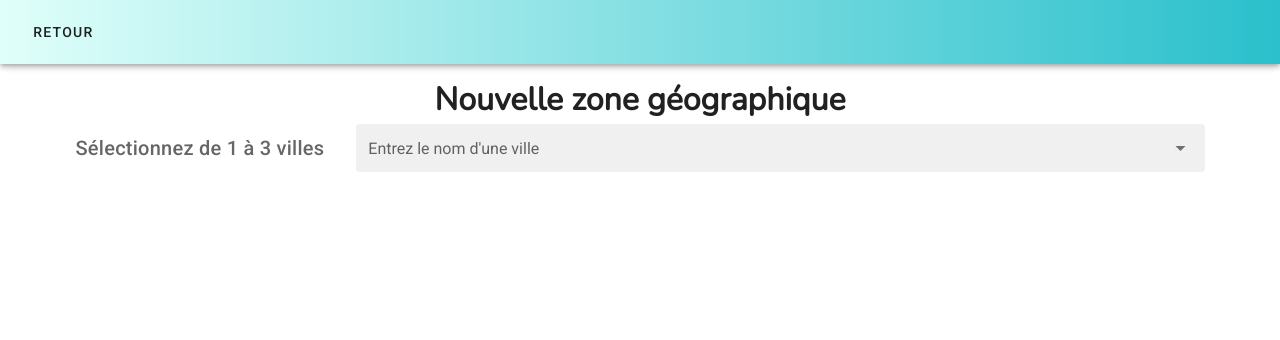
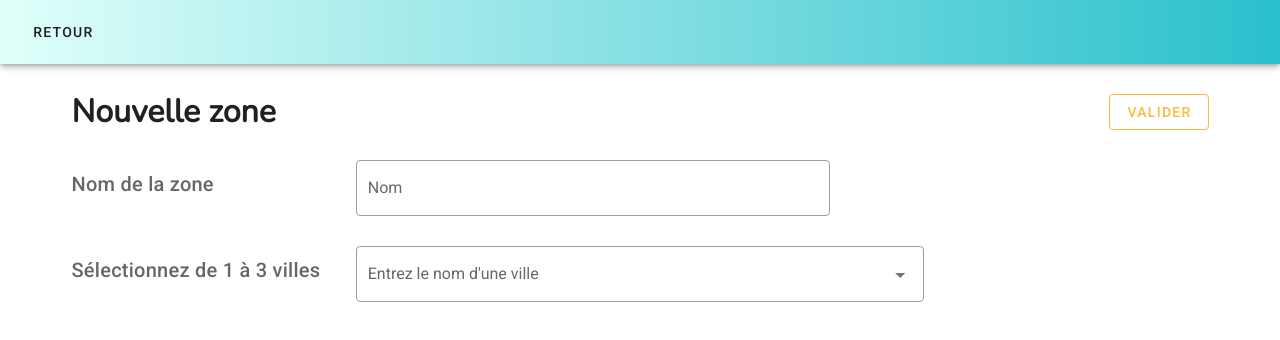
Before and after one commit to fatb38/ascanio-frontend, a Nuxt app: page /add in a window 1280 px wide. Shown: the top 340 px of the page. Built offline with nearby package versions, Linux system fonts and the light colour scheme.

Commit message:
adding form input

```diff
--- a/pages/add.vue
+++ b/pages/add.vue
@@ -1,29 +1,73 @@
 <template>
   <div>
-    <h1 class="text-center">Nouvelle zone géographique</h1>
+    <div class="d-flex justify-space-between align-center pa-3">
+      <h1 class="text-center">Nouvelle zone</h1>
+      <v-btn
+        outlined
+        color="primary"
+      >
+        Valider
+      </v-btn>
+    </div>
     <v-container fluid>
       <v-form ref="form" v-model="valid">
-        <v-row>
-          <v-subheader class="title">Sélectionnez de 1 à 3 villes</v-subheader>
+        <v-row no-gutters>
+          <v-col cols="12" sm="3">
+            <v-subheader class="title px-0">Nom de la zone</v-subheader>
+          </v-col>
+          <v-col cols="12" sm="5">
+            <v-text-field
+              v-model="name"
+              :rules="[v => !!v || 'Le nom est requis']"
+              label="Nom"
+              color="secondary"
+              outlined
+            />
+          </v-col>
+        </v-row>
+        <v-row no-gutters justify="start">
+          <v-col cols="12" sm="3">
+            <v-subheader class="title px-0">Sélectionnez de 1 à 3 villes</v-subheader>
+          </v-col>
+          <v-col cols="12" sm="6">
             <v-autocomplete
               v-model="select"
               :loading="loading"
               :items="items"
               :search-input.sync="search"
               color="secondary"
-            class="mx-4"
-            flat
               hide-no-data
               hide-details
               label="Entrez le nom d'une ville"
-            solo-inverted
+              outlined
               @change="addCity"
-          ></v-autocomplete>
+            />
+          </v-col>
         </v-row>
-        <v-row>
-          <div class="pic" v-for="(city, index) of cities" :key="index">
-            <img v-for="(image, index2) in city.images" :key="index2" :src="image" :alt="city.name">
-          </div>
+        <v-row class="mt-4">
+          <v-col
+            v-for="(city, index) of cities"
+            :key="index"
+            justify="space-between"
+            cols="12"
+            sm="4"
+          >
+            <v-card hover>
+              <v-card-title>{{ city.name }}</v-card-title>
+              <v-container fluid>
+                <v-row justify="center">
+                  <v-col
+                    v-for="(image, index2) in city.images"
+                    :key="index2"
+                    cols="2"
+                    sm="4"
+                  >
+                    <v-img :src="image" :alt="city.name" aspect-ratio="1" />
+                  </v-col>
+                </v-row>
+              </v-container>
+            </v-card>
+          </v-col>
         </v-row>
       </v-form>
     </v-container>
@@ -115,14 +159,3 @@ export default {
   }
 }
 </script>
-
-<style scoped lang="scss">
-  .pic {
-    display: flex;
-    flex-wrap: nowrap;
-
-    img {
-      max-width: 100%;
-    }
-  }
-</style>
```
Lines whose indentation alone changed are shown as unchanged.
